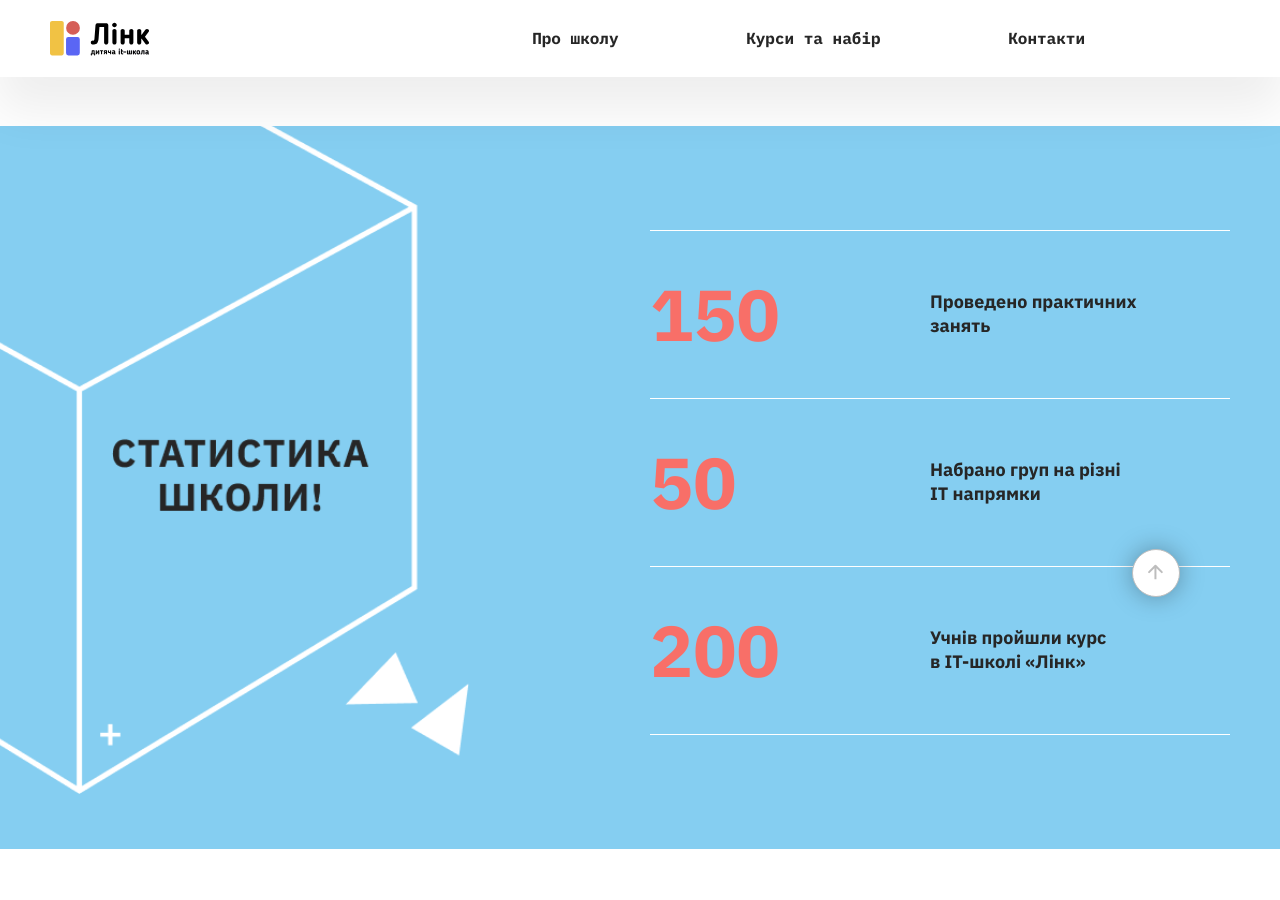
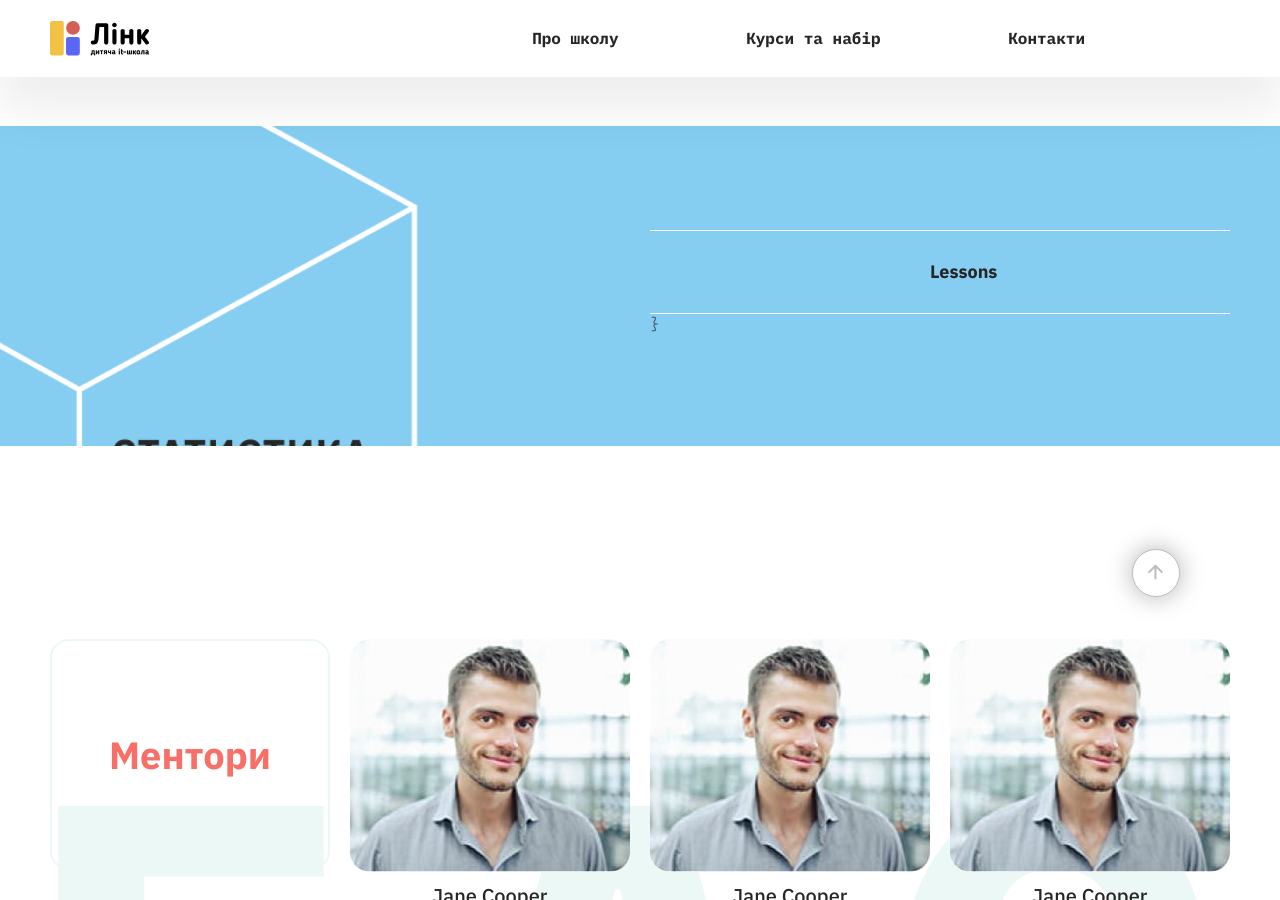
Before and after one commit to tfxoshchypok/linkit22, a Jekyll site: the page built from index.html, in a window 1280 px wide and 900 px high, scrolled down 2008 px. Built offline with Jekyll 4.4.1, drawn with Linux system fonts in a browser that asks for light colours.

Commit message:
add statistics component

```diff
--- a/_config.yml
+++ b/_config.yml
@@ -47,6 +47,8 @@
     output: true
   information:
     output: false
+  statistics:
+    output: false
 exclude:
   - .idea/
   - .sass-cache/
--- a/_includes/statistics.html
+++ b/_includes/statistics.html
@@ -4,21 +4,12 @@
   <div class="wrapper">
     <h2></h2>
     <div class="statistics-inner">
-
+      {% for item in site.statistics %}
       <div class="statistics-inner__item">
-        <div class="num">{{ site.data.statistics.lessons }}</div>
-        <div class="text">Проведено  практичних <br>занять</div>
+        <div class="num">{{ item.value }}</div>
+        <div class="text">{{ item.title }}</div>
       </div>
-
-      <div class="statistics-inner__item">
-        <div class="num">{{ site.data.statistics.groups }}</div>
-        <div class="text">Набрано груп на різні <br>IT напрямки</div>
-      </div>
-
-      <div class="statistics-inner__item">
-        <div class="num">{{ site.data.statistics.students }}</div>
-        <div class="text">Учнів пройшли курс <br>в IT-школі «Лінк»</div>
-      </div>
+      {% endfor %}}
     </div>
   </div>
 </div>
--- /dev/null
+++ b/_statistics/lessons.html
@@ -0,0 +1,5 @@
+---
+id: lessons
+title:
+value:
+---
```
Also changed, not shown: admin/config.yml (+12 -0 lines).
